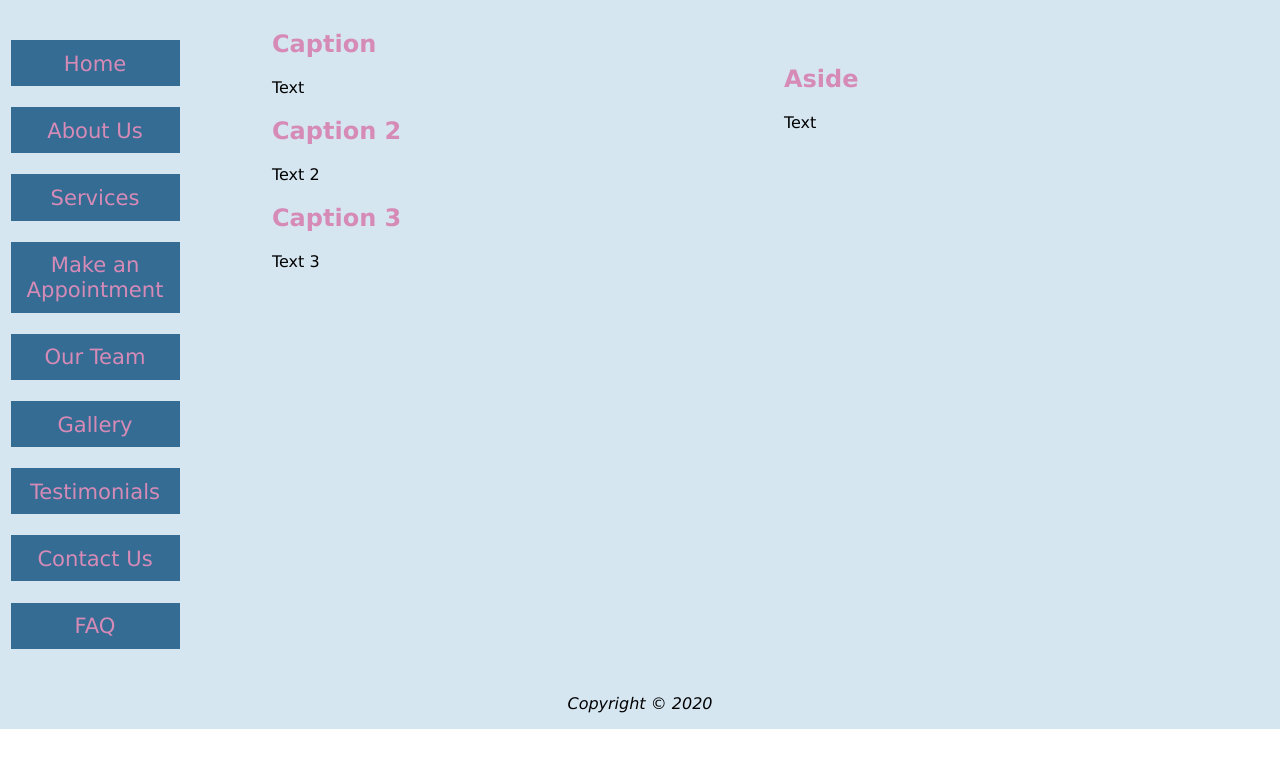
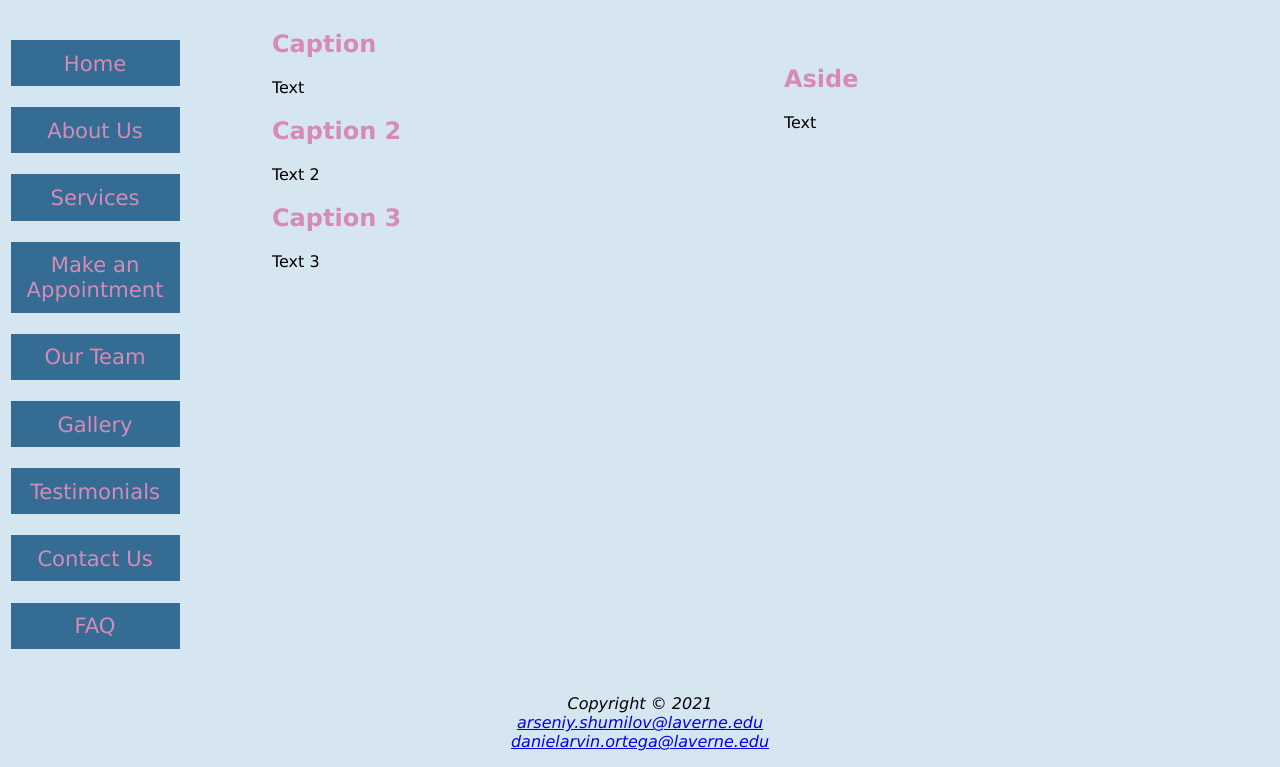
Before and after one commit to Pitbulliator/Salon, a plain HTML site: page index.html in a window 1280 px wide. Shown: the part 110-877 px from the top of the page. Before the commit the page ends 839 px from the top, so only its background shows below. Drawn offline with Linux system fonts and the light colour scheme.

Commit message:
Update index.html

```diff
--- a/index.html
+++ b/index.html
@@ -129,7 +129,9 @@ footer { text-align: center;
 	 <h2>Aside</h2>
 	 <p>Text</p>
    </aside>
-   <footer>Copyright &copy; 2020
+   <footer>Copyright &copy; 2021 <br>
+   <a href="mailto:arseniy.shumilov@laverne.edu">arseniy.shumilov@laverne.edu</a><br>
+   <a href="mailto:danielarvin.ortega@laverne.edu">danielarvin.ortega@laverne.edu</a>
    </footer>
 </div>
 </body>
```
